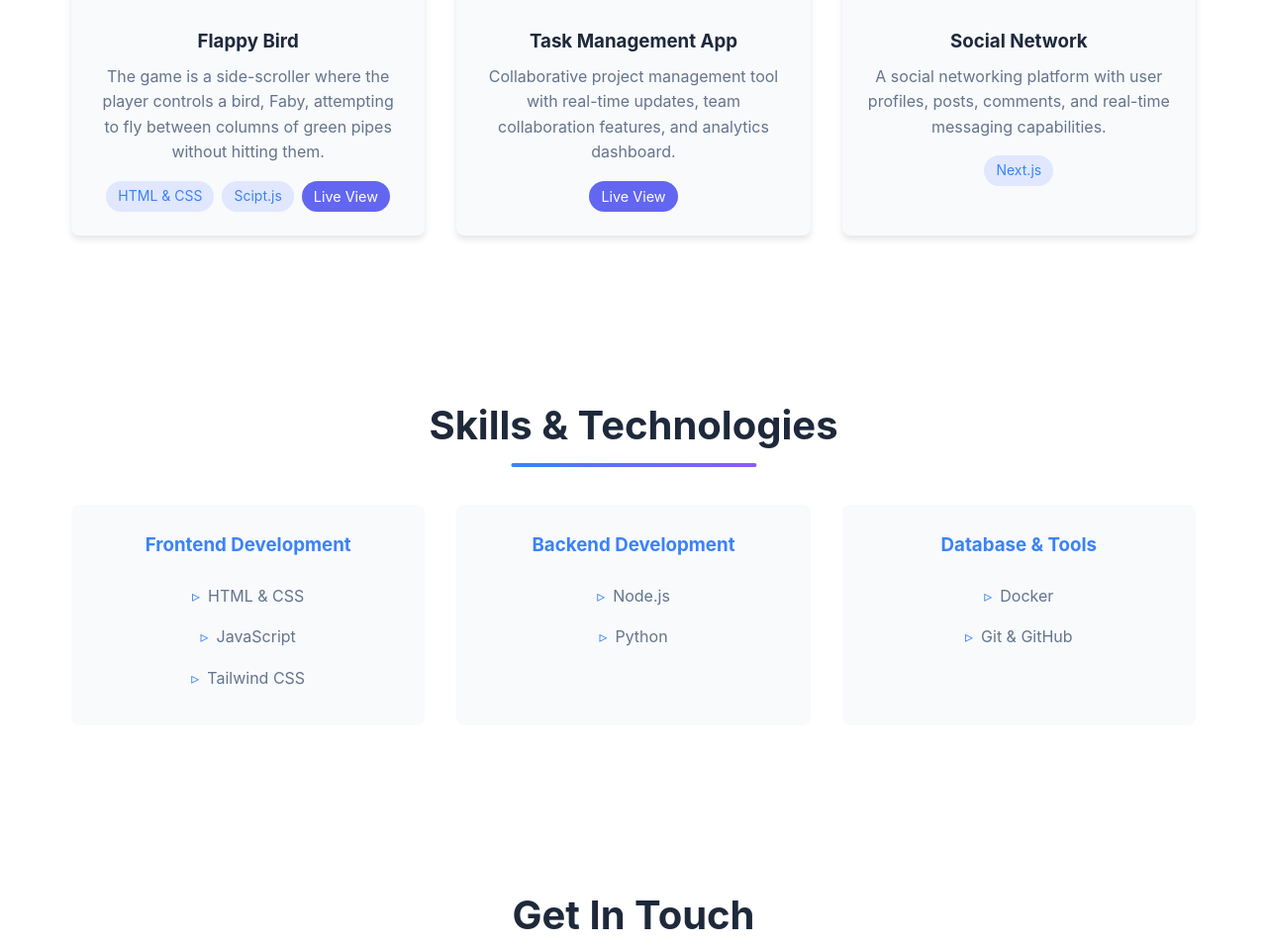
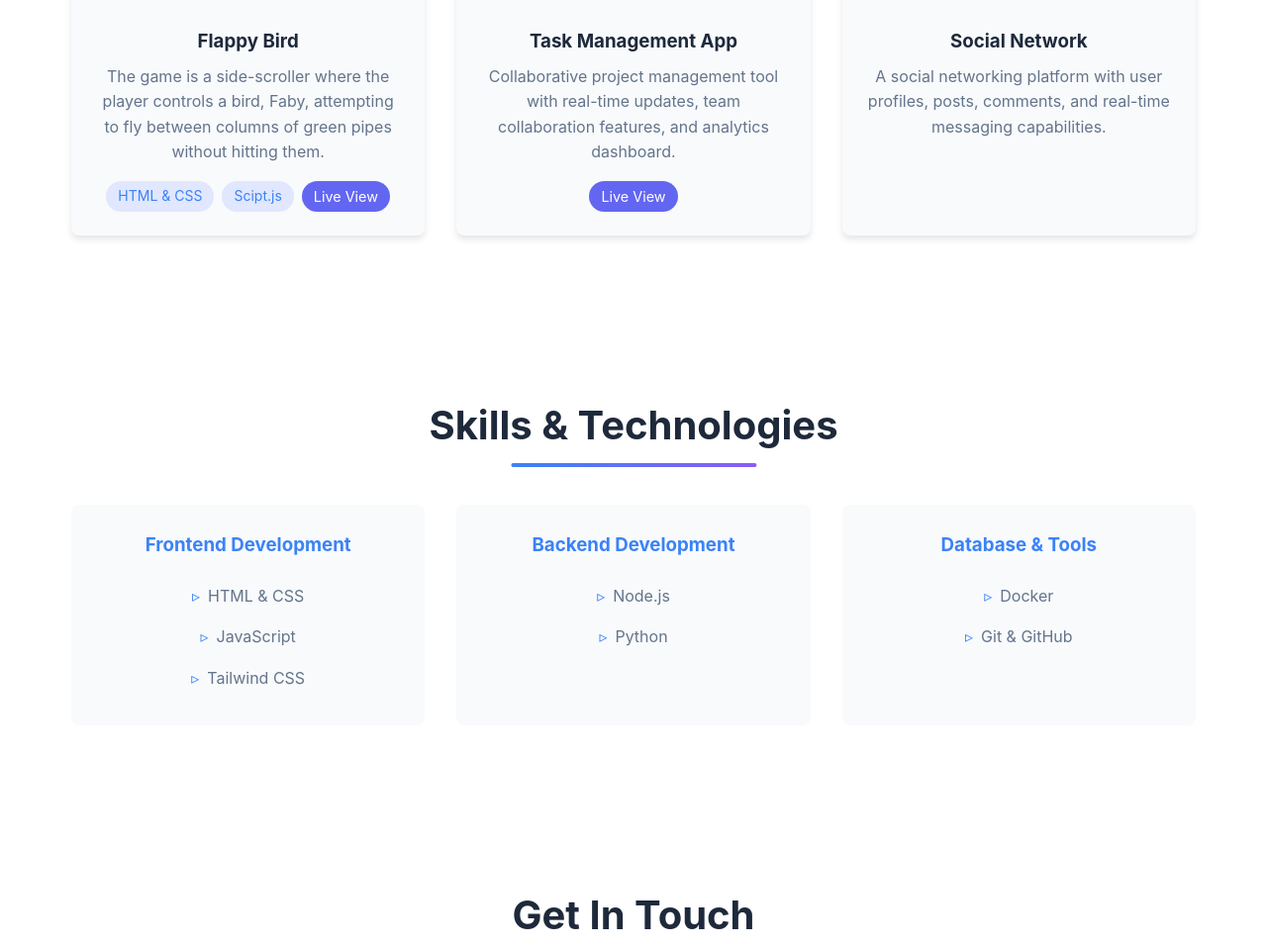
Before and after one commit to Sela-Yann/website, a plain HTML site: page index.html in a window 1280 px wide. Shown: the part 1731-2688 px from the top of the page at 99% size. Drawn offline with Linux system fonts and the light colour scheme.

Commit message:
Update index.html

```diff
--- a/index.html
+++ b/index.html
@@ -87,7 +87,6 @@
                     <h3 data-lang="project3-title">Social Network</h3>
                     <p data-lang="project3-desc">A social networking platform with user profiles, posts, comments, and real-time messaging capabilities.</p>
                     <div class="project-tags">
-                        <span class="tag">Next.js</span>
                     </div>
                 </div>
             </div>
```
